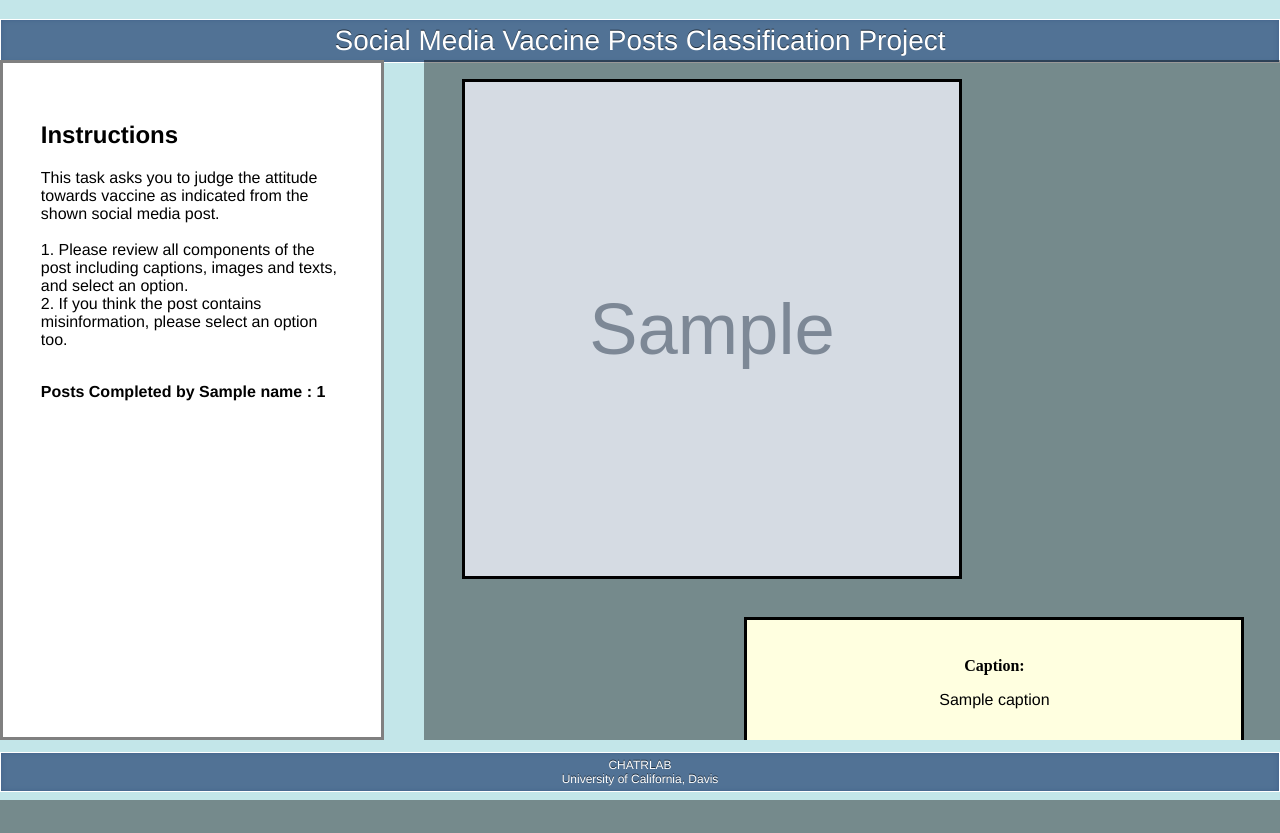
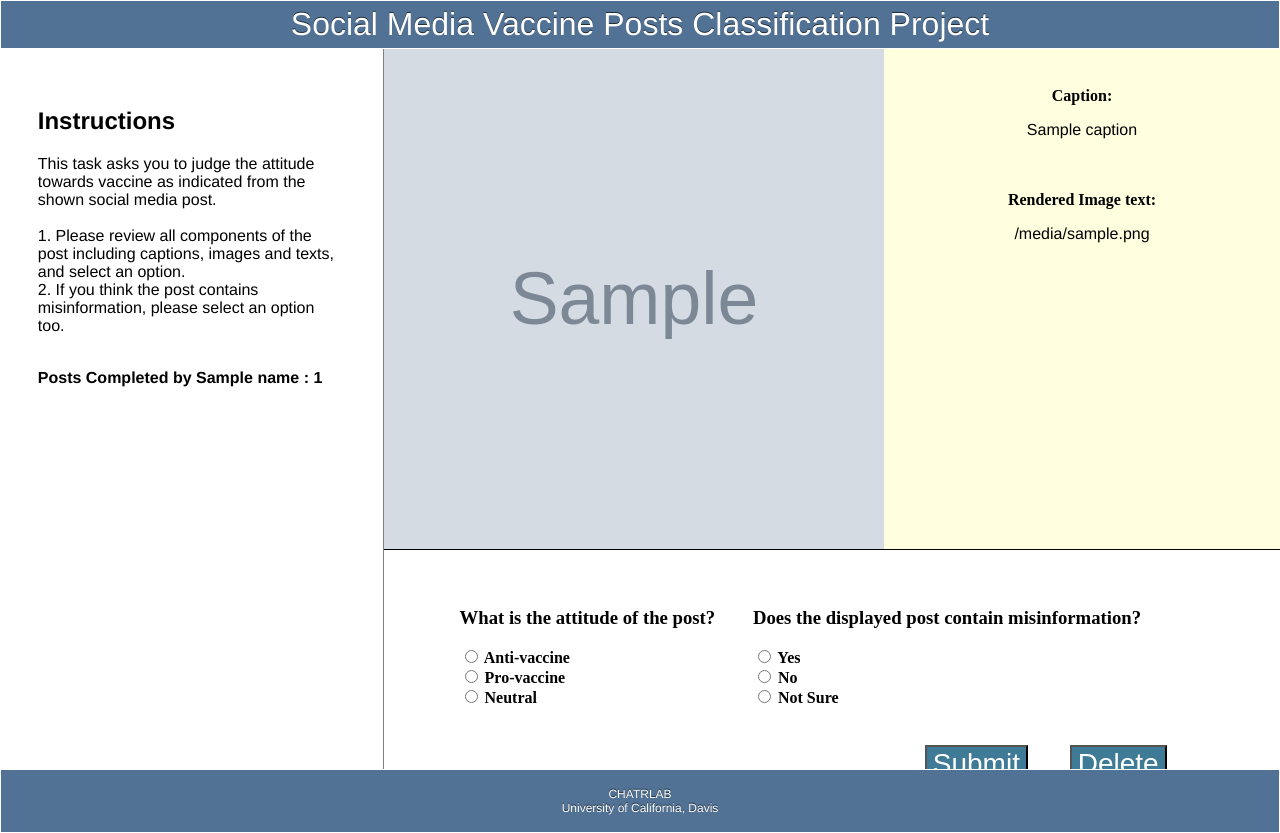
Before and after one commit to Mahasweta-usc/chatrlab-api-heroku, a Flask app: template templates/labeling_template.html in a window 1280 px wide. Before the commit the page ends 800 px from the top, so only its background shows below. Run offline with Flask 2, Linux system fonts and the light colour scheme; the template is opened without the code that fills it: most values are stand-ins (such as "Sample title", 1, 10 or a date in 2020); grey boxes marked "Sample" are stand-in pictures; some libraries are stand-ins or nearby versions.

Commit message:
Final layout

```diff
--- a/postgres.py
+++ b/postgres.py
@@ -62,7 +62,7 @@ def start(username):
 	postgres_insert_query = """SELECT * FROM instagram ORDER BY ID"""
 	cur.execute(postgres_insert_query)
 	ver = cur.fetchall()
-	empty = [elem for elem in ver if not elem[index]]
+	empty = [elem for elem in ver if not elem[index]] #yet to be completed
 
 	# print(len(empty),index,colnames)
 	if empty:
--- a/templates/labeling_template.html
+++ b/templates/labeling_template.html
@@ -5,105 +5,79 @@
   </title>
 </head>
 <style>
-body{
+html,body{
   position:relative;
-   margin:0 auto;
-   height: 100%;
+   margin:0;
  background-position: center;
  background-color: rgb(195,230,233);
  }
 
  p{
-    /*padding-top: 0.5cm ;
-    padding-bottom: 0.5cm;*/
     font-weight: 200;
     font-family: 'Helvetica', 'Times New Roman', sans-serif;
- }
-
+   overflow-wrap: break-word;
+}
 * {
   box-sizing: border-box;
 }
 
 h1 {
-  /*margin: 0em 0 0em 0;*/
   font-weight: normal;
-  position: relative;
   text-shadow: 0 -1px rgba(0,0,0,0.6);
-  font-size: 28px;
-  /*height: 40px;*/
   background: #355681;
   background: rgba(53,86,129, 0.8);
   border: 1px solid #fff;
   padding: 5px 15px;
   color: white;
-  /*border-radius: 0 10px 0 10px;*/
-  box-shadow: inset 0 0 5px rgba(53,86,129, 0.5);
   font-family: 'Helvetica', 'Times New Roman', sans-serif;
   width:100%;
 }
 
 figure {
     display: inline-block;
-    background-color: rgb(0,0,0); /* Fallback color */
-  background-color: rgba(0,0,0, 0.4); /* Black w/opacity/see-through */
-  /*color: white;*/
+    background-color: rgb(0,0,0);
+  margin: 0;
+  position: relative;
   width:100%;
-  /*margin-bottom: -0.5cm;*/
-  margin-top: -0.5cm;
-
+  border-bottom:1px solid black;
 
 }
 figure img {
     vertical-align: top;
-    margin-top: 1cm;
-    margin-left: 1cm;
+    margin-bottom: 0;
     float:left;
+    position: relative;
 }
 figure figcaption {
-    border: 5px ;
     color: black;
     background-color: rgb(255, 255, 224);
     text-align: center;
     padding: 1cm 1cm 1cm;
-    margin-top: 1cm;
-    margin-left: 1cm;
-    margin-right: 2cm;
+    margin-bottom: 0;
     overflow: scroll;
   overflow-x: hidden;
-  float:right;
-  height: 500px;
-  width: 500px;
-  border:3px solid black;
-  /*height:100%;*/
-    /*margin-bottom: 1cm;*/
-}
-/* Create two unequal columns that floats next to each other */
- .bg-image {
-  height: 100%;
-  width: 100%
- background: rgb(195,230,233);
-background: linear-gradient(90deg, rgba(195,230,233,0.9290091036414566) 9%, rgba(0,212,255,1) 100%);
- /*background-repeat: repeat;*/
- background-position: center;
+    height: 500px;
+  /*border-left:1px solid black;*/
+  position: relative;
 }
 .pane1{
   left:0;
-  /*overflow: scroll;*/
+  width:30%;
+  top:0;
+  float:left;
+  position: relative;
+  bottom: 0;
+  height:90%;
+  margin: 0;
   overflow-x: hidden;
   background-color:white;
   text-align:left;
-  height:100%;
   padding: 1cm 1cm 1cm;
-  /*margin-left:1cm;*/
-  border: 3px solid gray;
-  float:left;
-  width:30%;
-
+  border-right: 1px solid gray;
 }
 .row{
   width: 100%;
-  /*position: relative;*/
-  /*margin-top: -0.5cm;*/
+  position: relative;
 }
 
 .row:after {
@@ -113,42 +87,42 @@ background: linear-gradient(90deg, rgba(195,230,233,0.9290091036414566) 9%, rgba
 }
 .pane2{
     right:0;
-    height:100%;
-  /*overflow: scroll;*/
+    top:0;
+    position: relative;
+    bottom: 0;
+    float:right;
+  width:70%;
+  height: 90%;
+  /*background-color: white;*/
+  margin: 0;
   overflow-x: hidden;
   color:black;
   text-align: center;
-  float:right;
-  width:70%;
+  background-color: white;
+
+}
+.stretch {
+    width: 100%;
+    display: inline-block;
+    font-size: 0;
+    line-height: 0
 }
 .center {
   font-weight: bold;
-  position: absolute;
+  position: relative;
   top: 50%;
   left: 50%;
   transform: translate(-50%, -50%);
   text-align: center;
-   width: 100%;
-   height:85%;
-  margin-bottom:auto;
-  float:top;
-}
-.bottomright {
-  /*position: absolute;*/
-  /*bottom: 8px;
-  right: 16px;*/
-  float: bottom;
-  font-size: 18px;
+  width: 100%;
+  height:100%;
+  margin:0;
 }
 </style>
-
-
-<!-- <b><h1 align=center > <font face="Copperplate" font=7 color = "black"> CHATRLAB </font></h1></b> -->
 <body>
-<!-- <div class="bg-image"></div> -->
-<b><h1 style="position: absolute;top:0;text-align: center;">Social Media Vaccine Posts Classification Project</h1></b>
 <div class="center">
 
+<h1 style="text-align: center;z-index: 2;margin:auto;position: relative;top:0;">Social Media Vaccine Posts Classification Project</h1>
 
 <div class="row">
    <div class="pane2">
@@ -156,41 +130,38 @@ background: linear-gradient(90deg, rgba(195,230,233,0.9290091036414566) 9%, rgba
     <img src= {{ image }}
            width="500"
            height="500"
-           alt="Image"
-           border="3">
+           alt="Image">
 
       <figcaption>Caption:<p>{{caption}}</p></br></br>Rendered Image text:<p>{{image_text}}</p></br></figcaption>
-      </figure>
+    </figure>
 
-    <div style="padding-right: 1cm;background-color: white;margin-left: 1cm; height: 30%;position: relative; border:3px solid gray;">
+    <!-- <div style="> -->
 
-    <form action="input" method="post">
-        <div style="float: left;width: 500px;margin-left: 1cm;font-family: 'Helvetica', 'Times New Roman', sans-serif;">
-        <h3 style="padding-top: 1cm;">What do you believe is the attitude of the post?</h3>
+    <form action="input" method="post" style="padding: 1cm;text-align: left;">
+        <div style="float: left;margin-left: 1cm;display: inline-block;">
+        <h3 style="top:20%">What is the attitude of the post?</h3>
         <input type="radio" name="label" value='1'> Anti-vaccine <br>
-        <input type="radio" name="label" value='2'> Not Anti-vaccine<br>
-        <input type="radio" name="label" value='3' style="margin-bottom: 1cm;"> Undecided <br>
-
+        <input type="radio" name="label" value='2'> Pro-vaccine<br>
+        <input type="radio" name="label" value='3'> Neutral <br>
         </div>
 
-        <div style="float: left;width:500px;margin-left: 1cm;font-family: 'Helvetica', 'Times New Roman', sans-serif;">
-      <h3 style="padding-top: 1cm;">Does the displayed post contain misinformation?</h3>
+        <div style="float: left;margin-left: 1cm;display: inline-block;">
+        <h3 style="top:20%">Does the displayed post contain misinformation?</h3>
         <input type="radio" name="misinf" value='a'> Yes <br>
         <input type="radio" name="misinf" value='b'> No<br>
-        <input type="radio" name="misinf" value='c' style="margin-bottom: 1cm;"> Undecided <br>
+        <input type="radio" name="misinf" value='c'> Not Sure <br>
+        </div>
 
+        <div style="float: right;display: inline-block;margin: 1cm;">
+        <input type='submit' name="action" value='Submit' style="margin-right: 1cm;font-size: 28px;background-color: rgb(63, 122, 150);color:white;">
+        <input type='submit' name="action" value='Delete' style="margin-right: 1cm;background-color: rgb(63, 122, 150);
+        color:white;font-size:28px;">
         </div>
-        <div style="display:flex;">
-      <input type='submit' name="action" value='Submit' style="margin-left: 1cm;position: absolute;bottom:40%;font-size: 18px;
-      background-color: rgb(63, 122, 150);color:white;">
-      <input type='submit' name="action" value='Delete' style="margin-left: 1cm;background-color: rgb(63, 122, 150);color:white;position: absolute;bottom:20%;font-size:18px;">
-  </div>
+
     </form>
+    <!-- </div> -->
 
 
-   <!-- form style -->
-    </div>
-    <!-- pane2  -->
 </div>
 
    <div class="pane1">
@@ -215,14 +186,14 @@ please select an option too.<br><br></p>
 
 
 
-<!-- <div style="clear:both"></div> -->
 <!-- width -->
 </div>
-
+<h1 style='text-align: center;z-index: 2;position: relative;bottom:0;margin:auto;'><p style="font-size: 12px;">CHATRLAB<br>University of California, Davis</p></h1>
 <!-- centre -->
 </div>
-<h1 style='color:white;text-align:center;font-size:12px;position: absolute;bottom: 0;'>CHATRLAB<br>University of California, Davis</h1>
+
+
 
 </body>
-
+<!-- -->
 </html>
```
Also changed, not shown: templates/login.html (+83 -1 lines).
